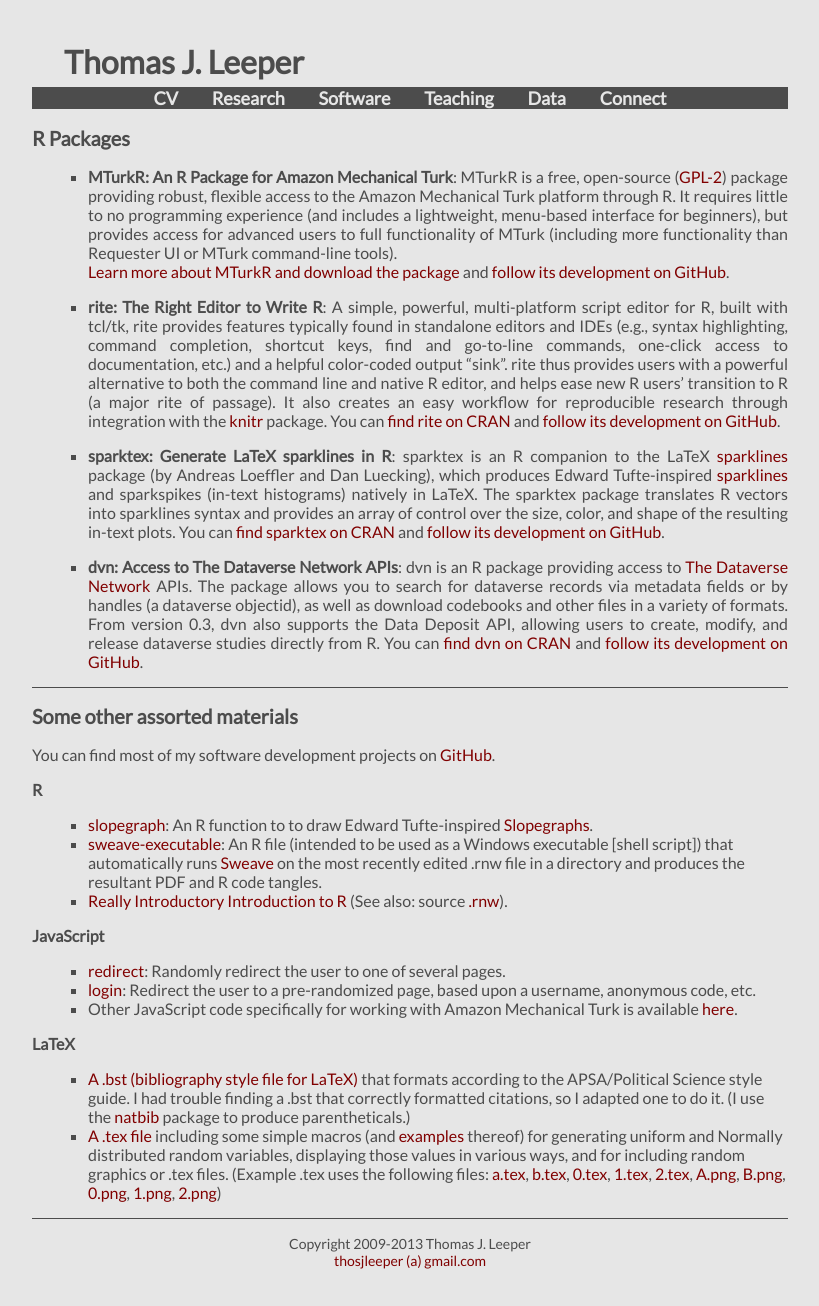
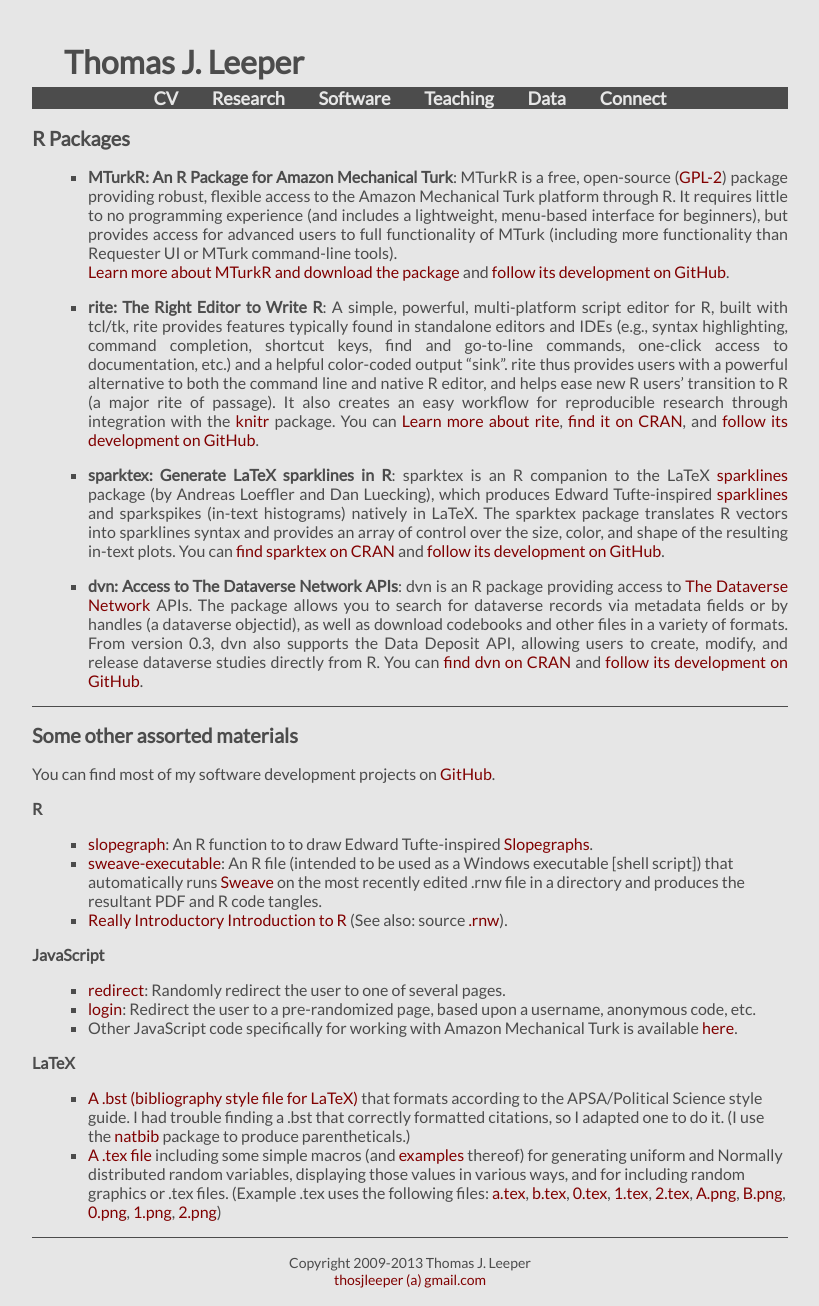
Before and after one commit to leeper/leeper.github.io, a Jekyll site: the page built from software.md, in a window 1280 px wide. Shown: the whole page, without its empty margins (230-1049 px from the left). Built offline with Jekyll 4.4.1, drawn with Linux system fonts in a browser that asks for light colours.

Commit message:
Add link to rite page

```diff
--- a/software.md
+++ b/software.md
@@ -7,7 +7,7 @@
 
 * **MTurkR: An R Package for Amazon Mechanical Turk**: MTurkR is a free, open-source ([GPL-2](http://www.gnu.org/licenses/gpl-2.0.html)) package providing robust, flexible access to the Amazon Mechanical Turk platform through R. It requires little to no programming experience (and includes a lightweight, menu-based interface for beginners), but provides access for advanced users to full functionality of MTurk (including more functionality than Requester UI or MTurk command-line tools).<br/>[Learn more about MTurkR and download the package](http://leeper.github.io/MTurkR) and [follow its development on GitHub](https://github.com/leeper/MTurkR).
 
-* **rite: The Right Editor to Write R**: A simple, powerful, multi-platform script editor for R, built with tcl/tk, rite provides features typically found in standalone editors and IDEs (e.g., syntax highlighting, command completion, shortcut keys, find and go-to-line commands, one-click access to documentation, etc.) and a helpful color-coded output "sink". rite thus provides users with a powerful alternative to both the command line and native R editor, and helps ease new R users' transition to R (a major rite of passage). It also creates an easy workflow for reproducible research through integration with the [knitr](http://cran.r-project.org/web/packages/knitr/index.html) package. You can [find rite on CRAN](http://cran.r-project.org/web/packages/rite/index.html) and [follow its development on GitHub](https://github.com/leeper/rite).
+* **rite: The Right Editor to Write R**: A simple, powerful, multi-platform script editor for R, built with tcl/tk, rite provides features typically found in standalone editors and IDEs (e.g., syntax highlighting, command completion, shortcut keys, find and go-to-line commands, one-click access to documentation, etc.) and a helpful color-coded output "sink". rite thus provides users with a powerful alternative to both the command line and native R editor, and helps ease new R users' transition to R (a major rite of passage). It also creates an easy workflow for reproducible research through integration with the [knitr](http://cran.r-project.org/web/packages/knitr/index.html) package. You can [Learn more about rite](http://leeper.github.io/rite), [find it on CRAN](http://cran.r-project.org/web/packages/rite/index.html), and [follow its development on GitHub](https://github.com/leeper/rite).
 
 * **sparktex: Generate LaTeX sparklines in R**: sparktex is an R companion to the LaTeX [sparklines](http://www.ctan.org/pkg/sparklines) package (by Andreas Loeffler and Dan Luecking), which produces Edward Tufte-inspired [sparklines](http://en.wikipedia.org/wiki/Sparkline) and sparkspikes (in-text histograms) natively in LaTeX. The sparktex package translates R vectors into sparklines syntax and provides an array of control over the size, color, and shape of the resulting in-text plots. You can [find sparktex on CRAN](http://cran.r-project.org/web/packages/sparktex/index.html) and [follow its development on GitHub](https://github.com/leeper/sparktex).
 
```
